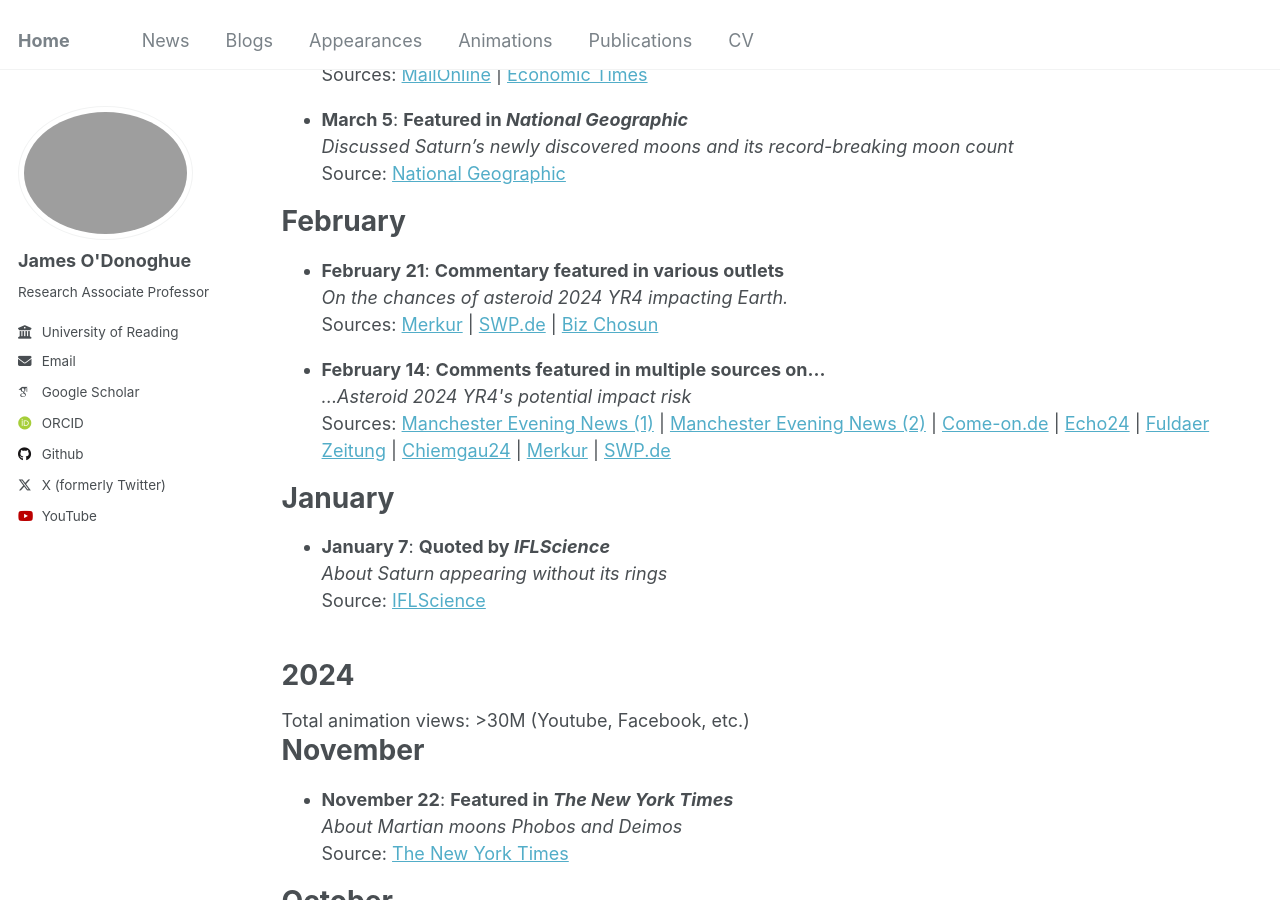
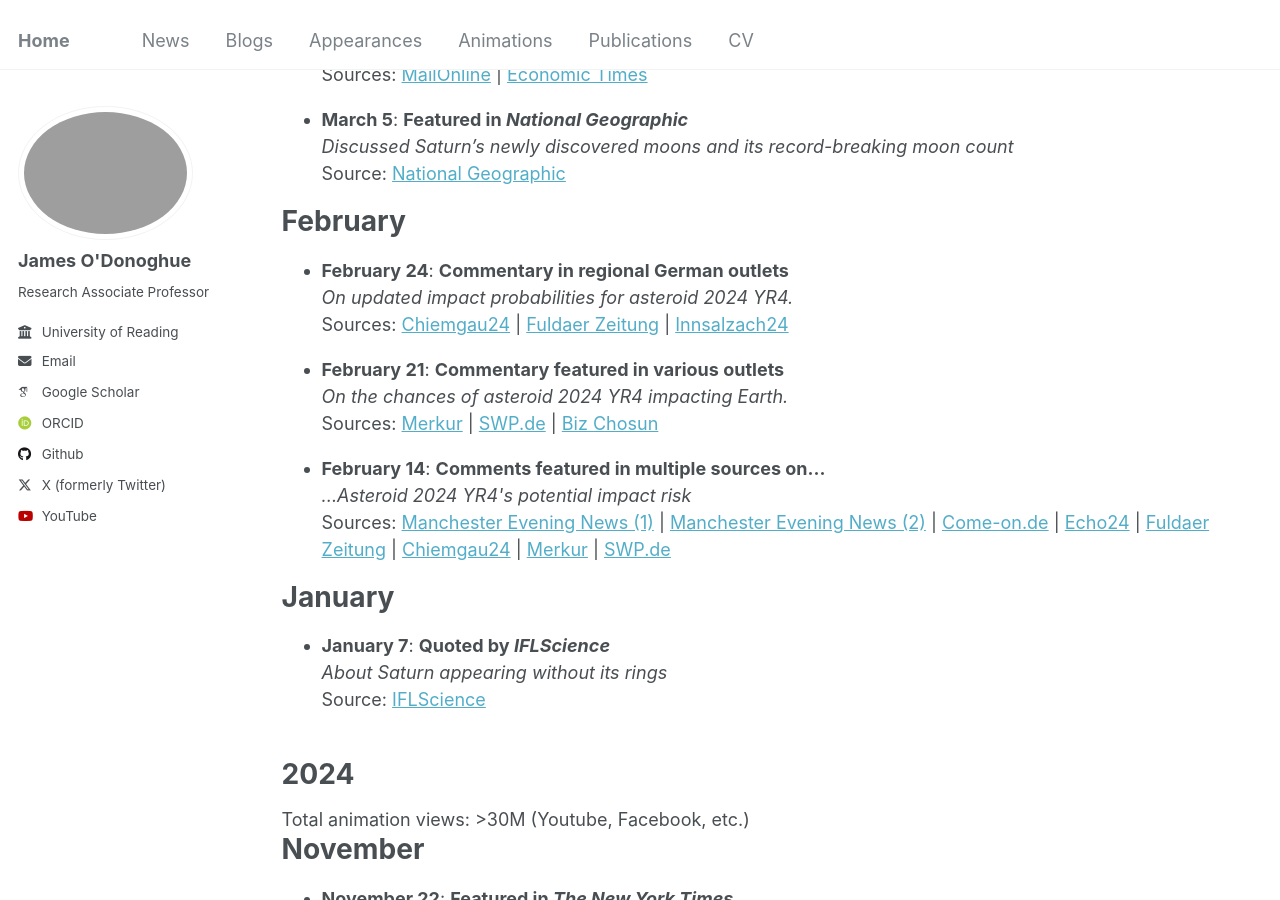
Before and after one commit to odonoghuespace/odonoghuespace.github.io, a Jekyll site: the page built from _pages/news.html, in a window 1280 px wide and 900 px high, scrolled down 745 px. Built offline with Jekyll 4.4.1, drawn with Linux system fonts in a browser that asks for light colours; some web fonts are replaced.

Commit message:
Update news.html

```diff
--- a/_pages/news.html
+++ b/_pages/news.html
@@ -115,6 +115,17 @@ author_profile: true
 
 
 <h1>February</h1>
+
+<ul>
+  <li><strong>February 24</strong>: <strong>Commentary in regional German outlets</strong><br>
+    <em>On updated impact probabilities for asteroid 2024 YR4.</em><br>
+    Sources:
+    <a href="https://www.chiemgau24.de/welt/wissen/einschlagwahrscheinlichkeit-nochmal-korrigiert-nasa-nennt-aktuelle-infos-fuer-asteroid-2024-yr4-zr-93580814.html">Chiemgau24</a> |
+    <a href="https://www.fuldaerzeitung.de/panorama/einschlagwahrscheinlichkeit-nochmal-korrigiert-nasa-nennt-aktuelle-infos-fuer-asteroid-2024-yr4-zr-93580814.html">Fuldaer Zeitung</a> |
+    <a href="https://www.innsalzach24.de/welt/wissen/einschlagwahrscheinlichkeit-nochmal-korrigiert-nasa-nennt-aktuelle-infos-fuer-asteroid-2024-yr4-zr-93580814.html">Innsalzach24</a>
+  </li>
+</ul>
+
 
 <ul>
   <li><strong>February 21</strong>: <strong>Commentary featured in various outlets</strong><br>
```
